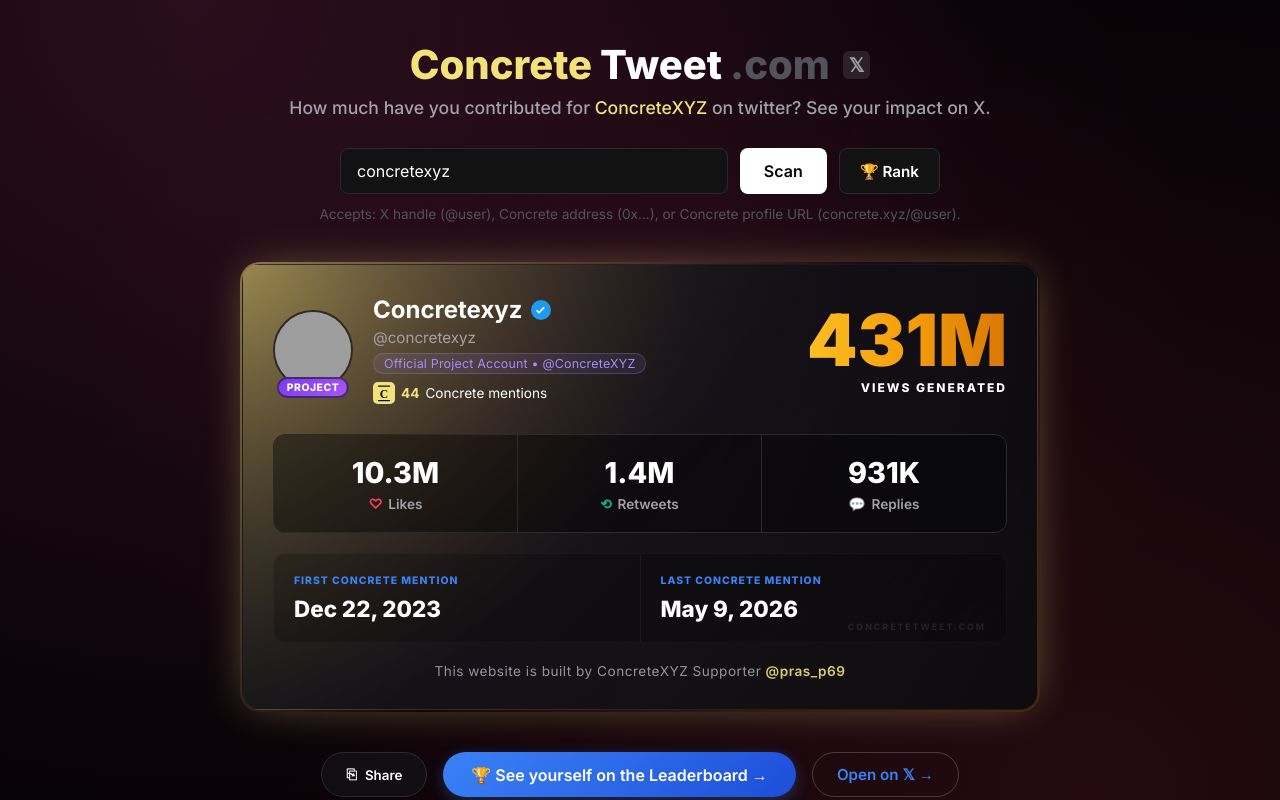
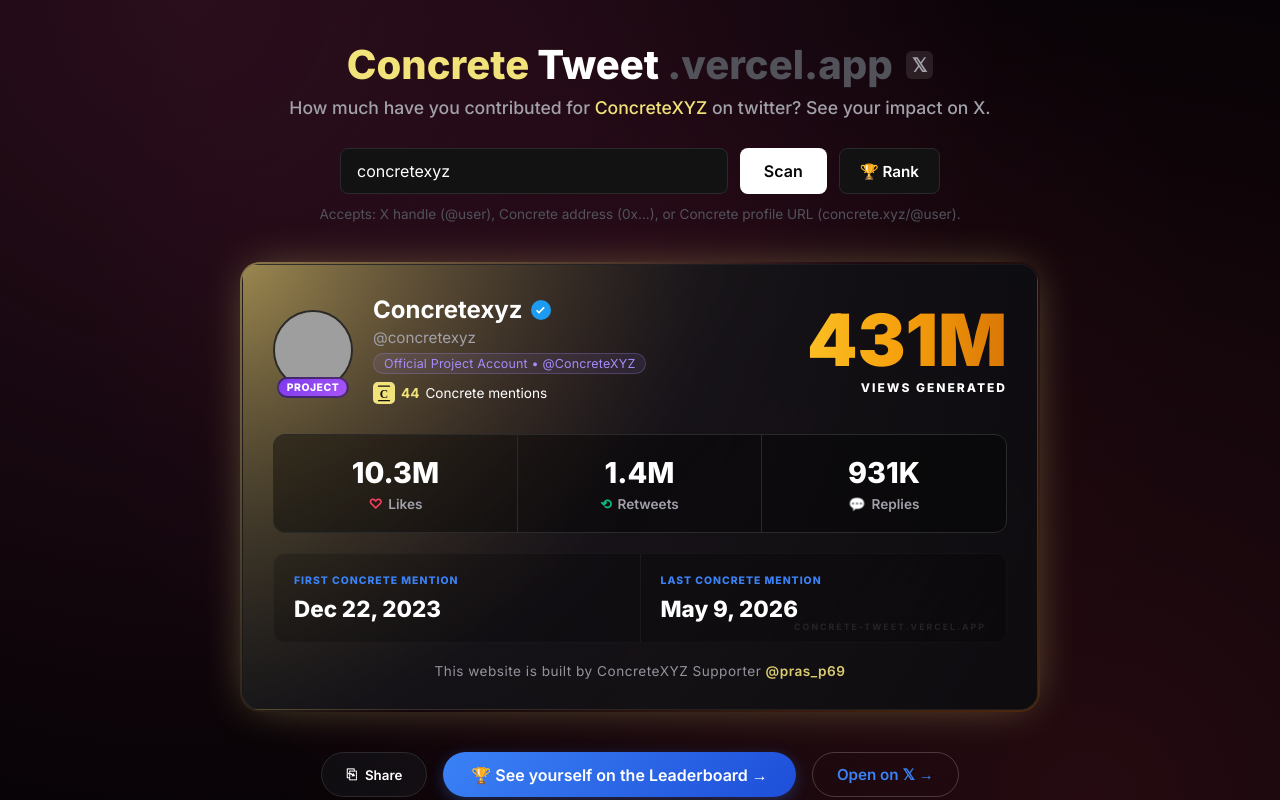
Before and after one commit to khareji8/ConcreteTweet, a website: page index.html in a window 1280 px wide. Both pictures are taken after a click on the button "Scan". Shown: the top 800 px of the page. Drawn offline with nearby package versions, Linux system fonts and the light colour scheme; grey boxes are pictures that could not be loaded.

Commit message:
Add files via upload

```diff
--- a/app.js
+++ b/app.js
@@ -389,7 +389,7 @@ document.addEventListener('DOMContentLoaded', () => {
                                 <span>🔁 ${fmt(tRts)}</span>
                                 <span>❤️ ${fmt(tLikes)}</span>
                                 <span>📊 ${fmt(tViews)}</span>
-                                <span style="margin-left: auto; font-size: 0.8rem; opacity: 0.4; font-weight: 400;">concretetweet.com</span>
+                                <span style="margin-left: auto; font-size: 0.8rem; opacity: 0.4; font-weight: 400;">concrete-tweet.vercel.app</span>
                             </div>
                             <div style="display: flex; justify-content: space-between; align-items: center; margin-top: 16px;">
                                 <button style="background: transparent; border: 1px solid rgba(255,255,255,0.2); color: white; padding: 6px 14px; border-radius: 6px; cursor: pointer; font-size: 0.85rem; display: flex; align-items: center; gap: 6px; font-weight: 600;"><span class="icon-copy" style="font-size: 1rem;">⎘</span> Share</button>
--- a/index.html
+++ b/index.html
@@ -19,7 +19,7 @@
         <header class="header">
             <h1 class="logo">
                 <span class="logo-primary">Concrete</span><span class="logo-secondary">Tweet</span><span
-                    class="logo-tertiary">.com</span>
+                    class="logo-tertiary">.vercel.app</span>
                 <span class="logo-icon">𝕏</span>
             </h1>
             <p class="subtitle">How much have you contributed for <span class="text-accent">ConcreteXYZ</span> on twitter? See your impact on X.</p>
@@ -93,7 +93,7 @@
                     <div class="date-box date-box-right">
                         <p class="date-label">LAST CONCRETE MENTION</p>
                         <h4 class="date-value" id="lastMentionDate">May 17, 2026</h4>
-                        <p class="watermark">CONCRETETWEET.COM</p>
+                        <p class="watermark">CONCRETE-TWEET.VERCEL.APP</p>
                     </div>
                 </div>
 
```
